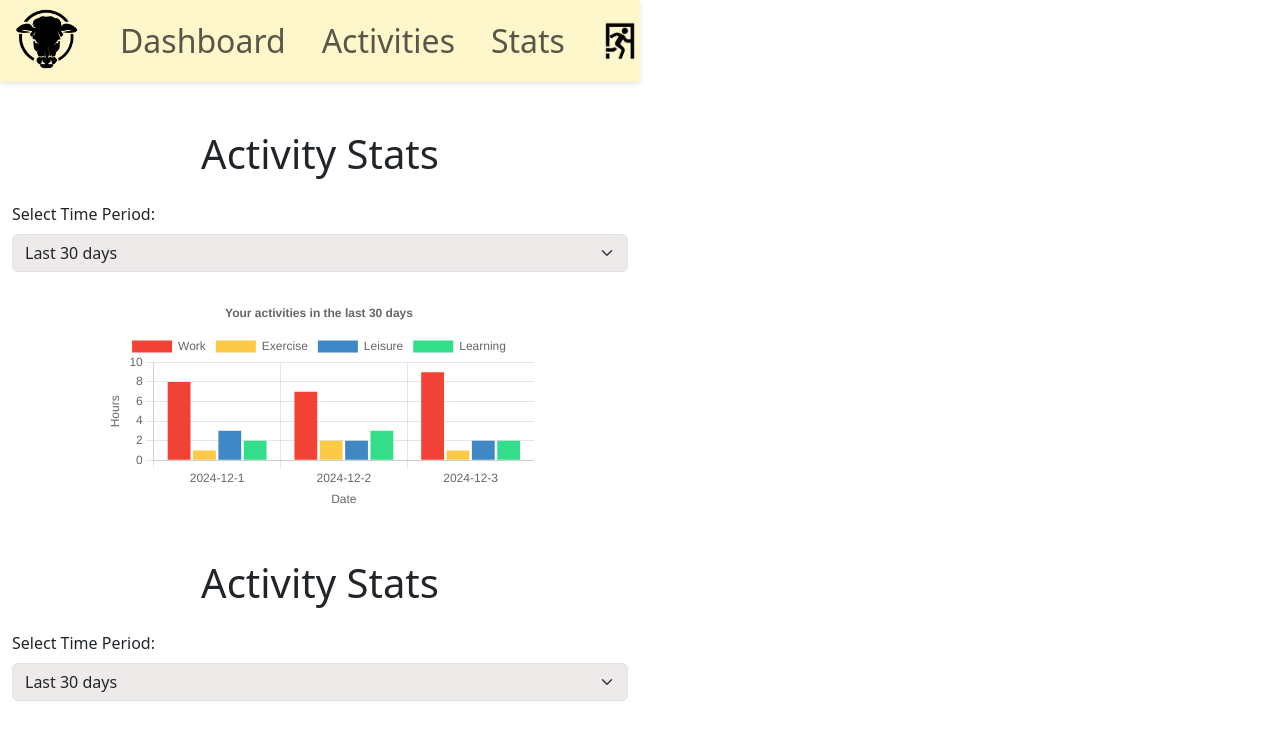
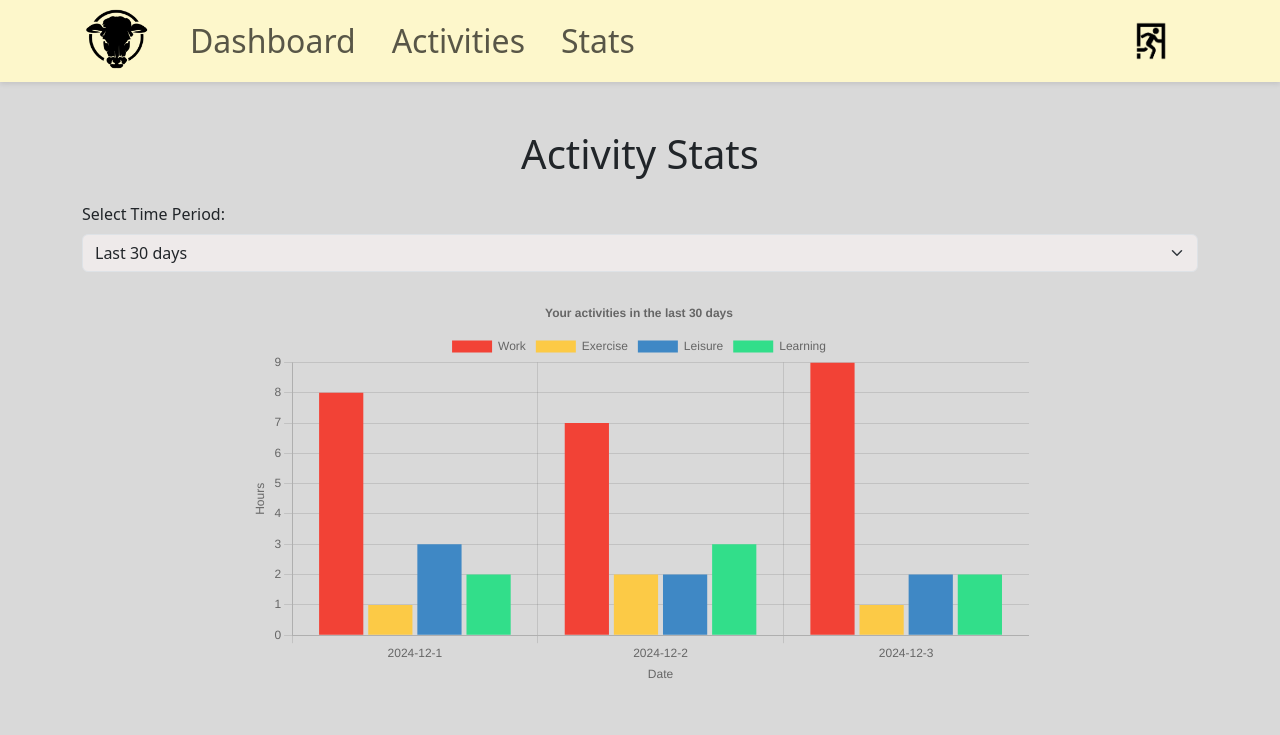
Before and after one commit to mihirkumar22/Bessie, a React (Vite) app: page /stats in a window 1280 px wide. Shown: the top 735 px of the page. Built offline with nearby package versions, Linux system fonts and the light colour scheme; no server answers; the database is empty; sample sign-in values are in the browser's storage.

Commit message:
navbar fix, dashboard fix

```diff
--- a/src/pages/Activities.jsx
+++ b/src/pages/Activities.jsx
@@ -6,6 +6,7 @@ import Form from 'react-bootstrap/Form'
 import ToggleButtonGroup from 'react-bootstrap/ToggleButtonGroup'
 import ToggleButton from 'react-bootstrap/ToggleButton'
 import { useUserContext } from '../contexts/UserContext';
+import CustomNavbar from '../components/CustomNavbar';
 
 
 function Activities() {
@@ -73,7 +74,10 @@ function Activities() {
     };
 
     return (
+
         <>
+            <CustomNavbar />
+
             <Card>
                 <Card.Body>
                     <Button
--- a/src/pages/Dashboard.jsx
+++ b/src/pages/Dashboard.jsx
@@ -9,7 +9,7 @@ import { useAuth } from '../contexts/AuthContext'; // Assuming you have this con
 function Dashboard() {
     const { currentUser } = useAuth(); // Get current user from AuthContext
     return (
-        <div style={{ backgroundImage: `url(${background})`, backgroundSize: 'cover', backgroundPosition: 'center', height: '100vh' }}>
+        <div style={{ backgroundImage: `url(${background})`, backgroundSize: 'cover', backgroundPosition: 'center',  }}>
             <CustomNavbar />
             <div
                 style={{
--- a/src/pages/Stats.jsx
+++ b/src/pages/Stats.jsx
@@ -7,7 +7,7 @@ function Stats() {
     return (
 
         <div>
-            <div style={{ width: '50%' }}>
+            <div style={{ backgroundColor: '#d9d9d9' }}>
             <CustomNavbar />
             <BarChart />
             <PieChart />
```
